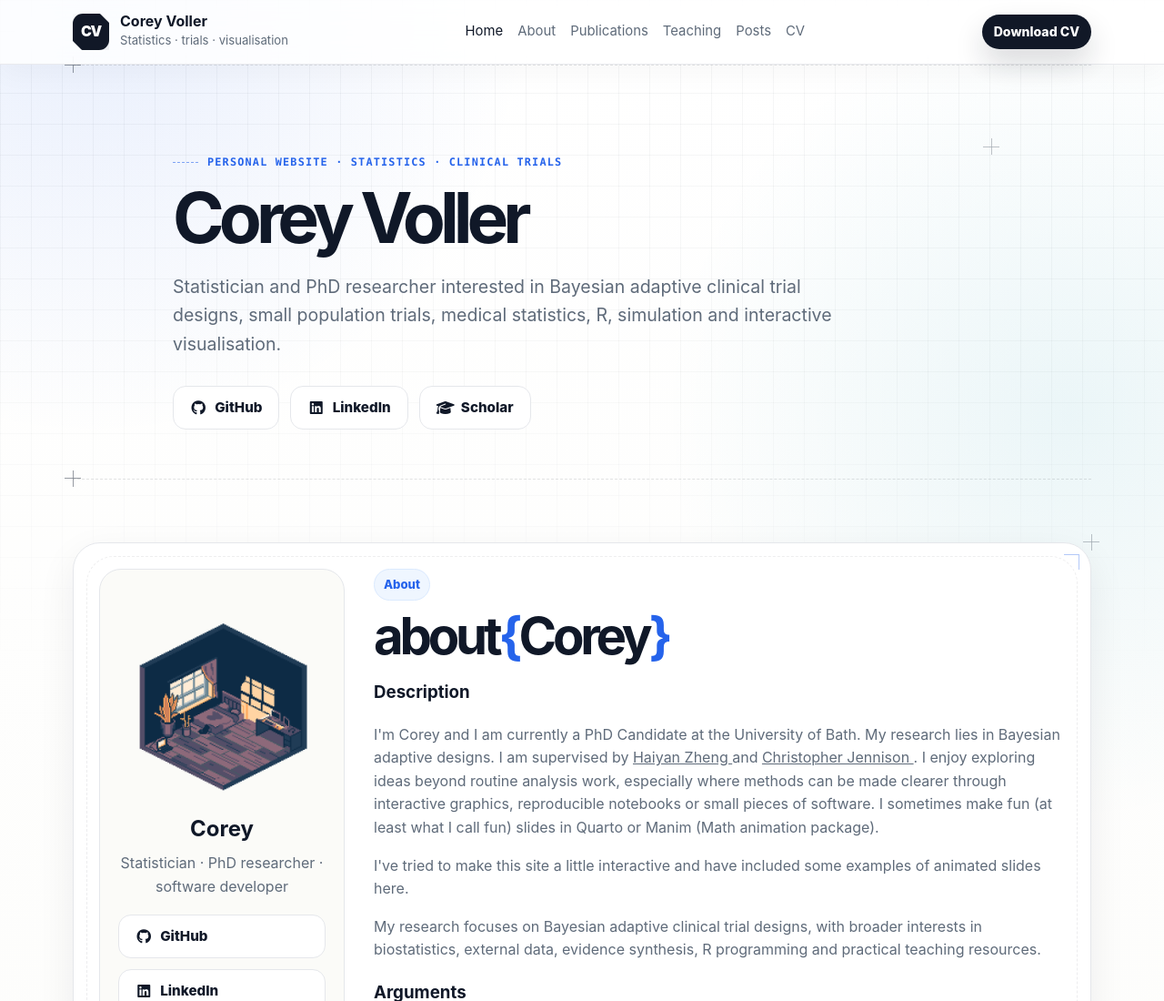
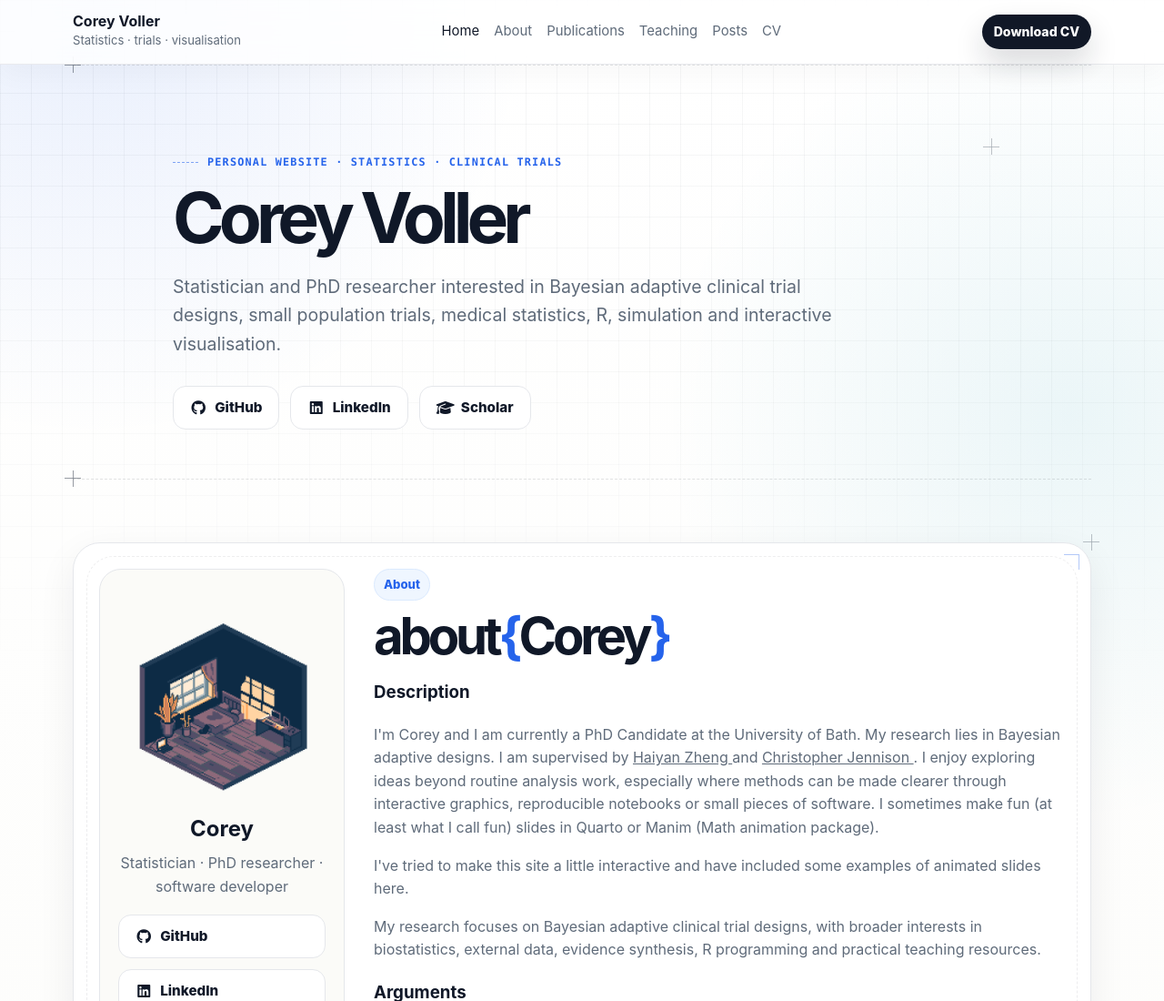
Before and after one commit to cgvoller/cgvoller.github.io, an Astro site: page / in a window 1280 px wide. Shown: the top 1100 px of the page at 91% size. Built offline with nearby package versions, Linux system fonts and the light colour scheme; Astro itself is replaced by a stand-in of ours.

Commit message:
update logo

```diff
--- a/src/components/Header.astro
+++ b/src/components/Header.astro
@@ -13,12 +13,11 @@ const nav = [
 <header class="site-header">
   <div class="container nav-shell">
     <a class="brand" href="/" aria-label="Corey Voller home">
-      <span class="brand-mark">CV</span>
-      <span class="brand-copy">
-        <strong>{site.name}</strong>
-        <span>Statistics · trials · visualisation</span>
-      </span>
-    </a>
+    <span class="brand-copy">
+      <strong>{site.name}</strong>
+      <span>Statistics · trials · visualisation</span>
+    </span>
+  </a>
 
     <nav class="nav-links" aria-label="Main navigation">
       {nav.map((item) => (
```
